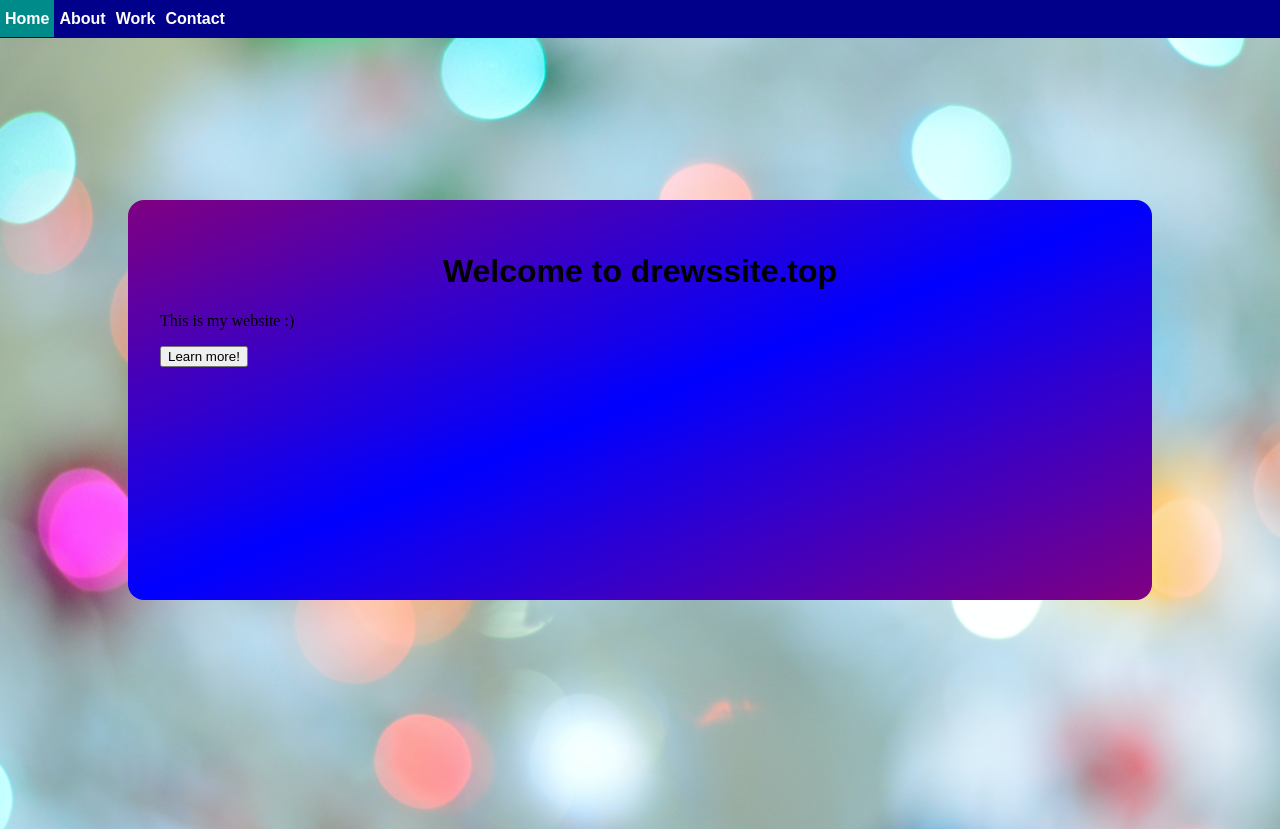
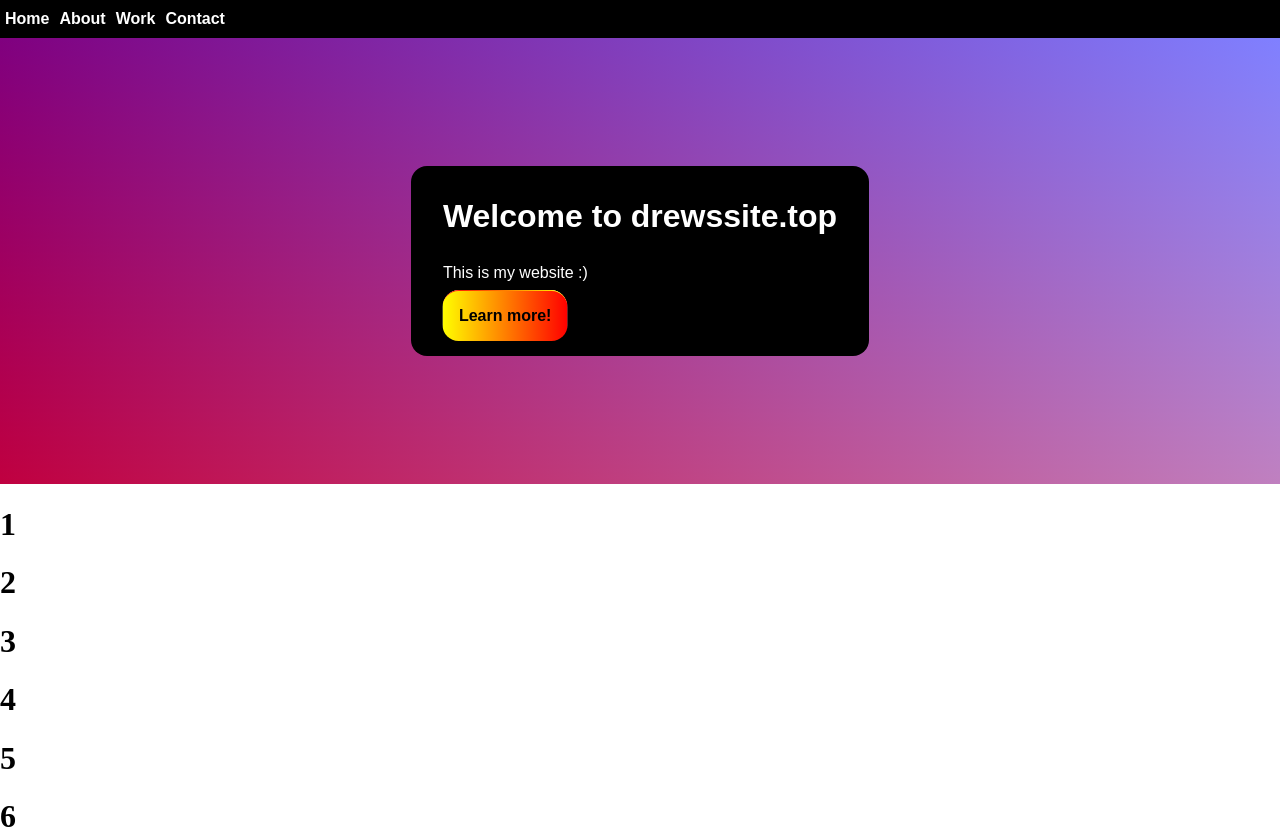
Before and after one commit to foxler2010/foxler2010.github.io, a Vue app: page / in a window 1280 px wide. Shown: the top 829 px of the page. Built offline with nearby package versions, Linux system fonts and the light colour scheme.

Commit message:
header is pretty much done

```diff
--- /dev/null
+++ b/src/components/HomeView/Header.vue
@@ -0,0 +1,80 @@
+<script setup>
+import { RouterLink } from "vue-router";
+</script>
+
+<template>
+  <div class="header">
+    <div class="box">
+      <h1>Welcome to drewssite.top</h1>
+      <p>This is my website :)</p>
+      <div id="box-button-container">
+        <RouterLink to="/about" class="box-button real-box-button">Learn more!</RouterLink>
+        <RouterLink to="/about" class="box-button box-button-cover">Learn more!</RouterLink>
+      </div>
+    </div>
+  </div>
+</template>
+
+<style scoped>
+.header {
+  display: flex;
+  justify-content: center;
+  background-image: linear-gradient(
+      to right,
+      rgba(255, 0, 0, 0.5),
+      rgba(255, 255, 255, 0.5)
+    ),
+    linear-gradient(blue, purple);
+}
+
+.box {
+  display: flex;
+  flex-flow: column;
+  gap: 0.5em;
+  background-color: black;
+  padding: 2em;
+  border-radius: 1em;
+  margin-top: 10%;
+  margin-bottom: 10%;
+}
+
+.box h1,
+p {
+  font-family: sans-serif;
+  color: white;
+  margin-top: 0;
+}
+
+#box-button-container {
+  position: relative;
+}
+
+.box-button {
+  background-color: white;
+  padding: 1em;
+  border: none;
+  border-radius: 1em;
+  color: black;
+  font-size: 1em;
+  font-family: sans-serif;
+  text-decoration: none;
+  font-weight: bold;
+}
+
+.real-box-button {
+  background-image: linear-gradient(to right, red, yellow);
+}
+
+.box-button-cover {
+  position: absolute;
+  transform: translate(-100%, -30%);
+  opacity: 1;
+  transition: opacity 0.5s;
+  background-image: linear-gradient(to right, yellow, red);
+}
+
+.box-button-cover:hover {
+  transition: opacity 0.5s;
+  opacity: 0;
+}
+</style>
--- a/src/components/NavBar.vue
+++ b/src/components/NavBar.vue
@@ -15,7 +15,7 @@ import { RouterLink } from "vue-router";
 nav {
   padding-top: 10px;
   padding-bottom: 10px;
-  background-color: darkblue;
+  background-color: black;
 }
 
 a {
@@ -27,15 +27,11 @@ a {
   text-decoration: none;
   font-weight: bold;
   font-family: sans-serif;
-  transition: background-color 0.25s;
+  transition: color 0.25s;
 }
 
 a:hover {
-  background-color: darkcyan;
-  transition: background-color 0.25s;
-}
-
-a:current {
-  background-color: darkmagenta;
+  color: red;
+  transition: color 0.25s;
 }
 </style>
--- a/src/views/HomeView.vue
+++ b/src/views/HomeView.vue
@@ -1,44 +1,12 @@
-<script setup></script>
+<script setup>
+import Header from "../components/HomeView/Header.vue";
+</script>
 
 <template>
   <main>
-    <div class="header">
-      <img src="../assets/splash.jpg" />
-      <div class="box">
-        <h1>Welcome to drewssite.top</h1>
-        <p>This is my website :)</p>
-        <button>Learn more!</button>
-      </div>
-    </div>
+    <Header />
     <h1 v-for="n in 100" :key="n">{{ n }}</h1>
   </main>
 </template>
 
-<style scoped>
-.header {
-  background-color: red;
-}
-
-.header img {
-  width: 100%;
-}
-
-.box {
-  background-image: linear-gradient(to bottom right,purple, blue, purple);
-  padding: 2em;
-  border-radius: 1em;
-  position: absolute;
-  top: 25%;
-  bottom: 25%;
-  left: 10%;
-  right: 10%;
-}
-.box:hover {
-
-}
-.box h1 {
-  text-align: center;
-  font-family: sans-serif;
-}
-
-</style>
+<style scoped></style>
```
